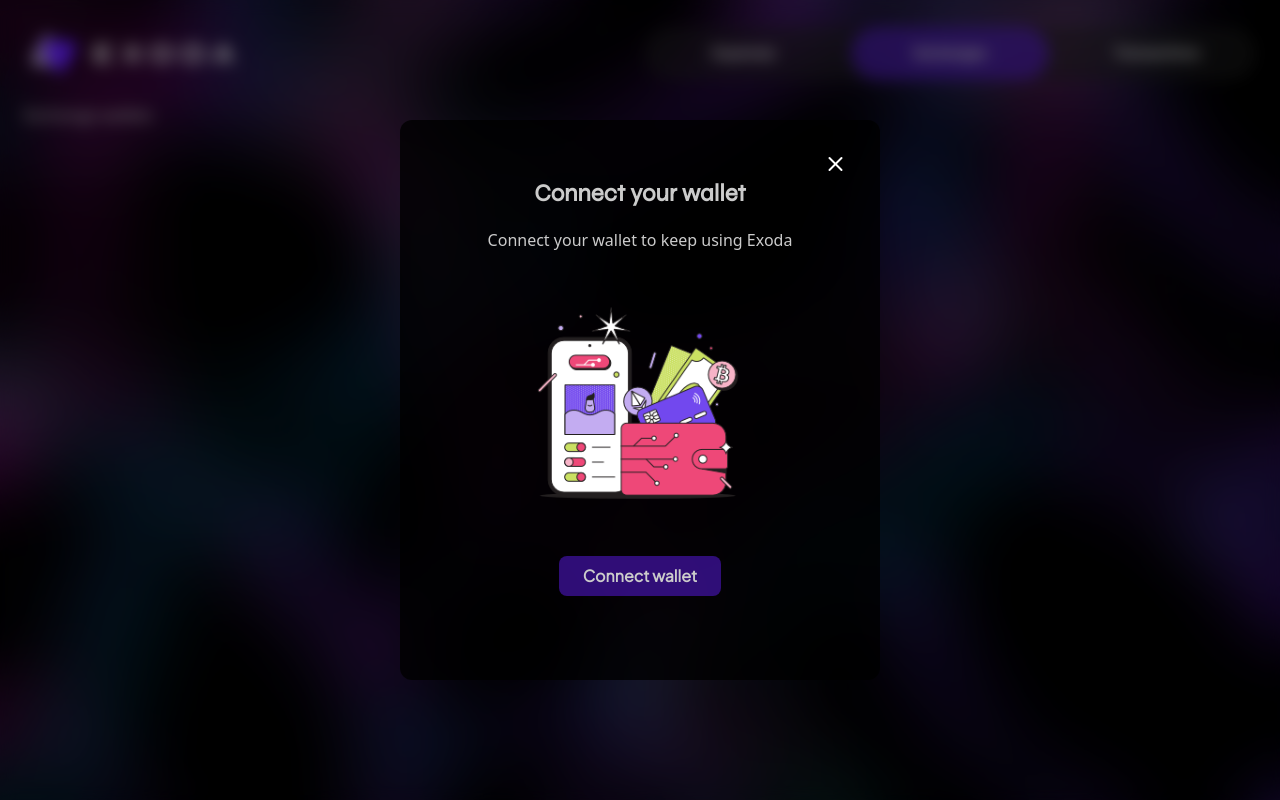
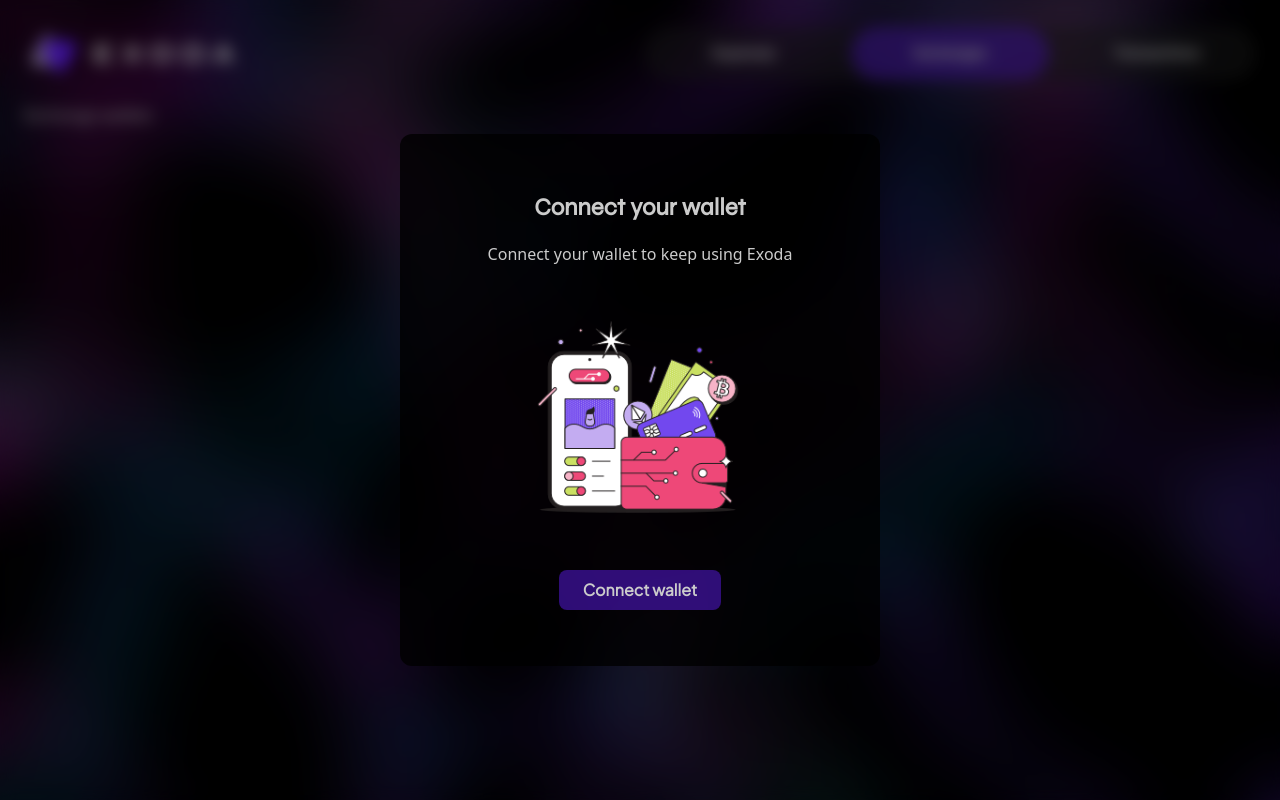
Before and after one commit to ExodaApp/frontend, a SvelteKit app: page /app/exchange-wallets in a window 1280 px wide. Built offline with nearby package versions, Linux system fonts and the light colour scheme; no server answers.

Commit message:
fix: modal dismissible

```diff
--- a/src/lib/components/Modal.svelte
+++ b/src/lib/components/Modal.svelte
@@ -4,16 +4,19 @@
 </script>
 
 <div class="flex justify-center items-center absolute
-    bg-dark-1 backdrop-blur
+    bg-dark-1 backdrop-blur text-white
     w-full h-full">
-    <div class="w-full h-full laptop:w-480 laptop:h-560
-        px-32 py-32
+    <div class="flex flex-col items-center justify-center
+        w-full h-full laptop:w-480 laptop:h-auto
+        px-32 py-56
         bg-dark-0 text-white rounded-xl">
-        <div class="flex w-full items-end justify-end">
-            <button on:click={ closeModal }>
-                <Close/>
-            </button>
-        </div>
+        { #if $modal.dismissible }
+            <div class="flex w-full items-end justify-end">
+                <button on:click={ closeModal }>
+                    <Close/>
+                </button>
+            </div>
+        { /if }
         <svelte:component this="{$modal.component}"/>
     </div>
 </div>
--- a/src/lib/store/modal.store.ts
+++ b/src/lib/store/modal.store.ts
@@ -11,22 +11,21 @@
 const defaultModal: Modal = {
     component: null,
     open: false,
-    dismissible: false,
+    dismissible: true,
     data: null,
 }
 
 export const modal: Writable<Modal> = writable(defaultModal)
 
-export function openModal(component: SvelteComponent) {
+export function openModal(component: SvelteComponent, dismissible?: boolean) {
     modal.update((modal => ({
         ...modal,
         component,
         open: true,
+        dismissible: dismissible || false
     })))
 }
 
 export function closeModal() {
-    console.log('Closing modal')
-
     modal.set(defaultModal)
 }
--- a/src/routes/+layout.svelte
+++ b/src/routes/+layout.svelte
@@ -3,21 +3,18 @@
     import '@fontsource/syne'
     import '@fontsource/plus-jakarta-sans'
 
-    import { onMount } from 'svelte'
-    import { walletProvider } from '$lib/store/wallet-provider.store'
-    import { user, setUserAddress } from '$lib/store/user.store'
+    import { user } from '$lib/store/user.store'
     import { modal, openModal, closeModal } from '$lib/store/modal.store'
-    import { WalletService } from '$lib/services/WalletService'
+
     import Menu from '$lib/components/Menu.svelte'
     import Modal from '$lib/components/Modal.svelte'
     import Authenticate from '$lib/components/Authenticate.svelte'
+
     import "../app.css"
-
-    const walletService = new WalletService(walletProvider)
 
     $: {
         if (!$user.authenticated)
-            openModal(Authenticate)
+            openModal(Authenticate, false)
 
         if ($user.authenticated && $modal.open)
             closeModal()
```
